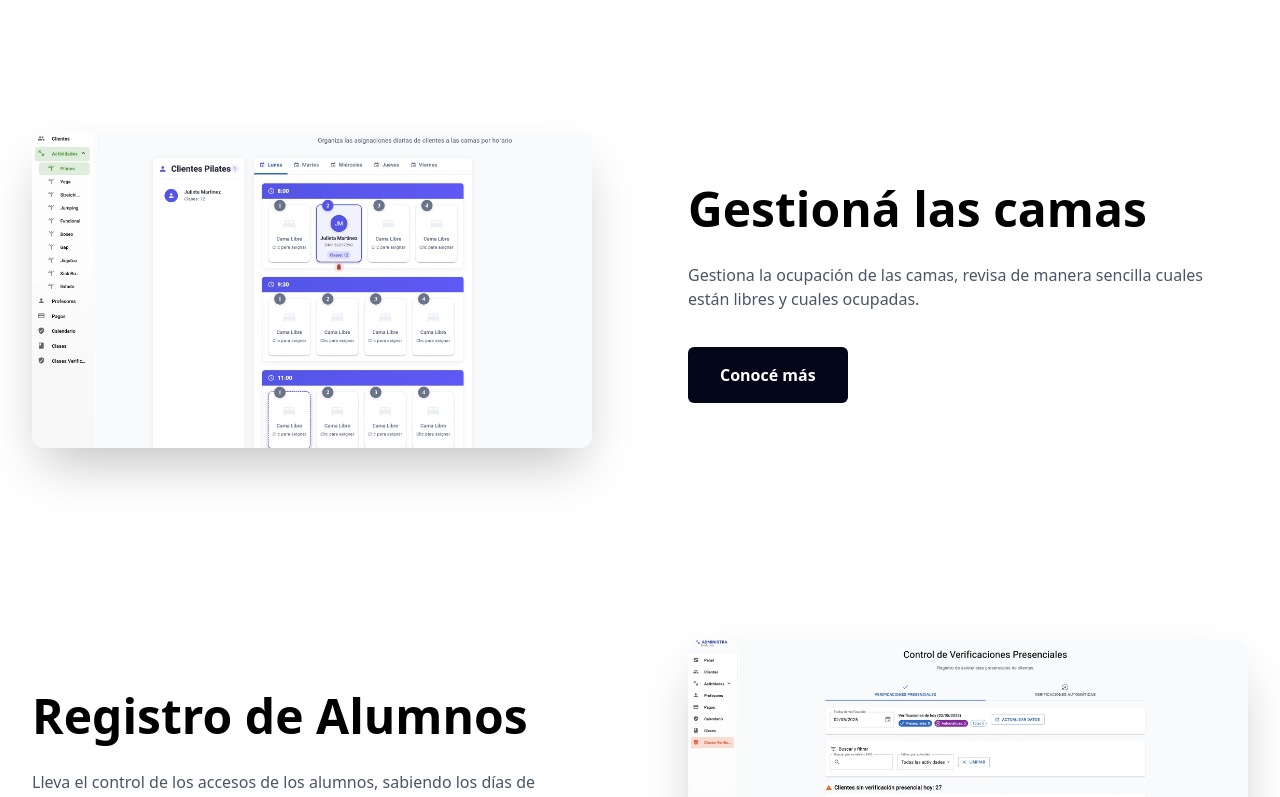
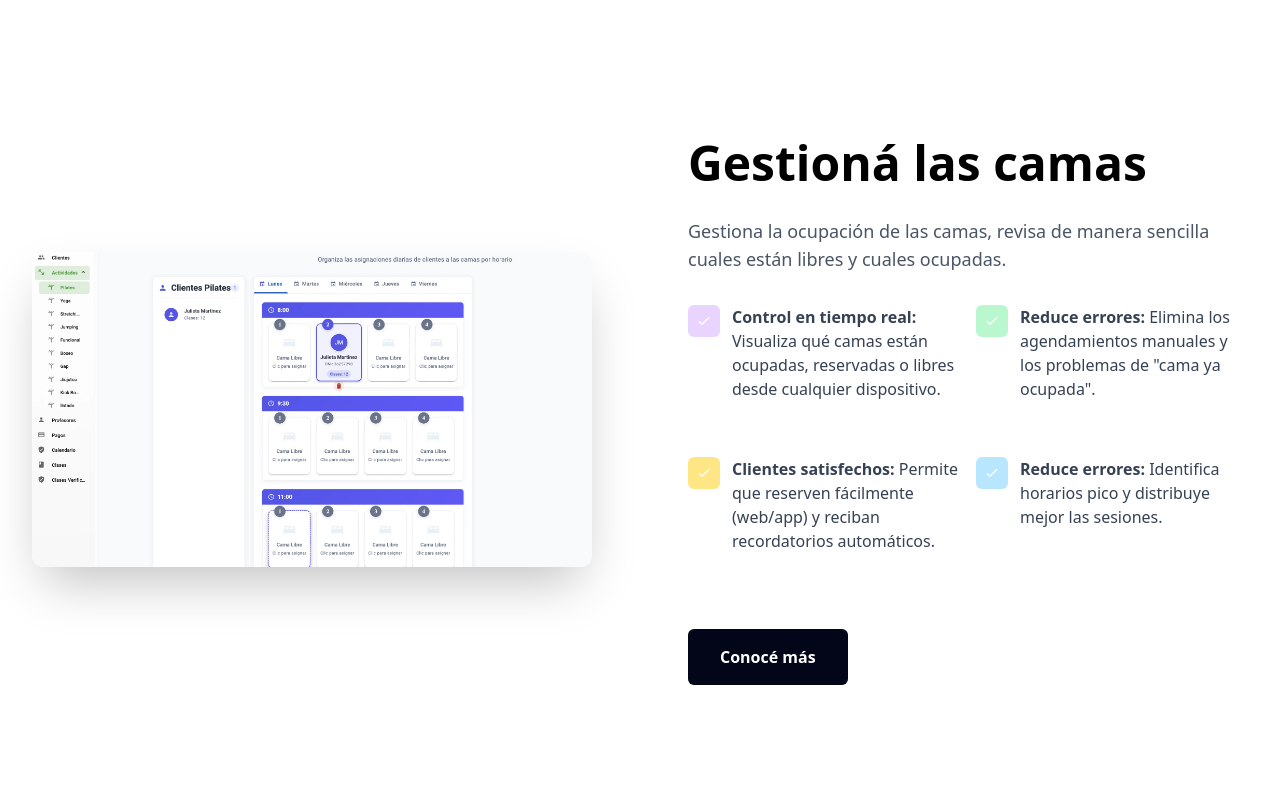
Before and after one commit to axd18/landing, a React (Vite) app: page / in a window 1280 px wide. Shown: the part 2340-3137 px from the top of the page. Built offline with nearby package versions, Linux system fonts and the light colour scheme.

Commit message:
agregando bullets a gestion de camas

```diff
--- a/src/pages/Landing/GestionCamas.jsx
+++ b/src/pages/Landing/GestionCamas.jsx
@@ -14,19 +14,115 @@ const GestionCamas = () => {
             />
           </div>
 
-          <div className="text-center lg:text-left">
+          <div className="text-left lg:text-left">
             <h2 className="text-3xl font-bold leading-tight text-black sm:text-4xl lg:text-5xl">
               Gestioná las camas
             </h2>
-            <p className="mt-6 text-base text-gray-600">
+            <p className="mt-6 text-lg text-gray-600">
               Gestiona la ocupación de las camas, revisa de manera sencilla
               cuales están libres y cuales ocupadas.
             </p>
+            {/* Bullet Points */}
+            <div className="mt-8 grid grid-cols-1 gap-4 sm:grid-cols-2">
+              {/* Bullet 1 */}
+              <div className="flex items-start mb-10">
+                <div className="flex-shrink-0 w-8 h-8 rounded-md bg-purple-200 flex items-center justify-center">
+                  <svg
+                    className="w-4 h-4 text-white"
+                    fill="none"
+                    stroke="currentColor"
+                    viewBox="0 0 24 24"
+                  >
+                    <path
+                      strokeLinecap="round"
+                      strokeLinejoin="round"
+                      strokeWidth="2"
+                      d="M5 13l4 4L19 7"
+                    />
+                  </svg>
+                </div>
+                <p className="ml-3 text-md text-gray-700">
+                  <span className="font-bold">Control en tiempo real:</span>{" "}
+                  Visualiza qué camas están ocupadas, reservadas o libres desde
+                  cualquier dispositivo.
+                </p>
+              </div>
+
+              {/* Bullet 2 */}
+              <div className="flex items-start mb-10">
+                <div className="flex-shrink-0 w-8 h-8 rounded-md bg-green-200 flex items-center justify-center">
+                  <svg
+                    className="w-4 h-4 text-white"
+                    fill="none"
+                    stroke="currentColor"
+                    viewBox="0 0 24 24"
+                  >
+                    <path
+                      strokeLinecap="round"
+                      strokeLinejoin="round"
+                      strokeWidth="2"
+                      d="M5 13l4 4L19 7"
+                    />
+                  </svg>
+                </div>
+                <p className="ml-3 text-md text-gray-700">
+                  <span className="font-bold">Reduce errores:</span> Elimina los
+                  agendamientos manuales y los problemas de "cama ya ocupada".
+                </p>
+              </div>
+
+              {/* Bullet 3 */}
+              <div className="flex items-start mb-10">
+                <div className="flex-shrink-0 w-8 h-8 rounded-md bg-amber-200 flex items-center justify-center">
+                  <svg
+                    className="w-4 h-4 text-white"
+                    fill="none"
+                    stroke="currentColor"
+                    viewBox="0 0 24 24"
+                  >
+                    <path
+                      strokeLinecap="round"
+                      strokeLinejoin="round"
+                      strokeWidth="2"
+                      d="M5 13l4 4L19 7"
+                    />
+                  </svg>
+                </div>
+                <p className="ml-3 text-md text-gray-700">
+                  <span className="font-bold">Clientes satisfechos:</span>{" "}
+                  Permite que reserven fácilmente (web/app) y reciban
+                  recordatorios automáticos.
+                </p>
+              </div>
+
+              {/* Bullet 4 */}
+              <div className="flex items-start mb-10">
+                <div className="flex-shrink-0 w-8 h-8 rounded-md bg-sky-200 flex items-center justify-center">
+                  <svg
+                    className="w-4 h-4 text-white"
+                    fill="none"
+                    stroke="currentColor"
+                    viewBox="0 0 24 24"
+                  >
+                    <path
+                      strokeLinecap="round"
+                      strokeLinejoin="round"
+                      strokeWidth="2"
+                      d="M5 13l4 4L19 7"
+                    />
+                  </svg>
+                </div>
+                <p className="ml-3 text-md text-gray-700">
+                  <span className="font-bold">Reduce errores:</span> Identifica
+                  horarios pico y distribuye mejor las sesiones.
+                </p>
+              </div>
+            </div>
 
             <a
               href="#"
               title=""
-              className="inline-flex items-center justify-center px-8 py-4 font-semibold text-white transition-all duration-200 bg-slate-950 rounded-md mt-9 hover:bg-slate-700 focus:bg-slate-700"
+              className="flex items-center justify-center w-full px-8 py-4 font-semibold text-white transition-all duration-200 bg-slate-950 rounded-md mt-9 hover:bg-slate-700 focus:bg-slate-700 md:inline-flex md:w-auto"
               role="button"
             >
               Conocé más
```
